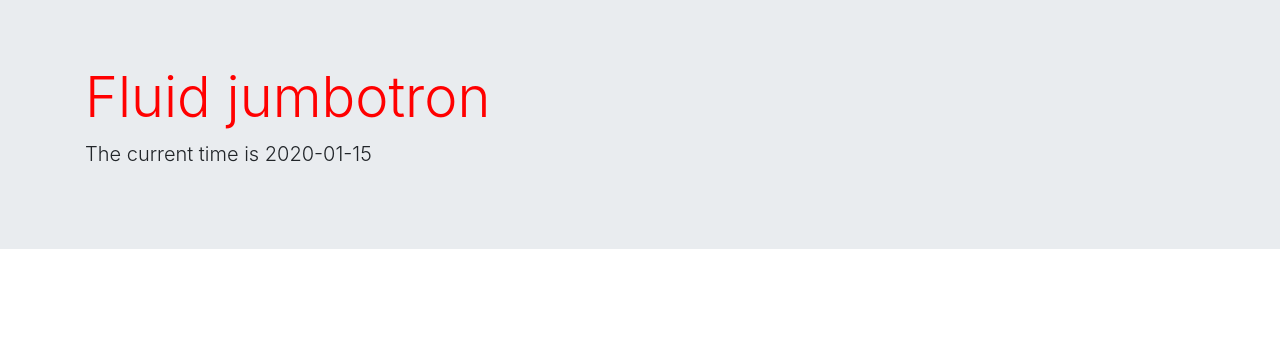
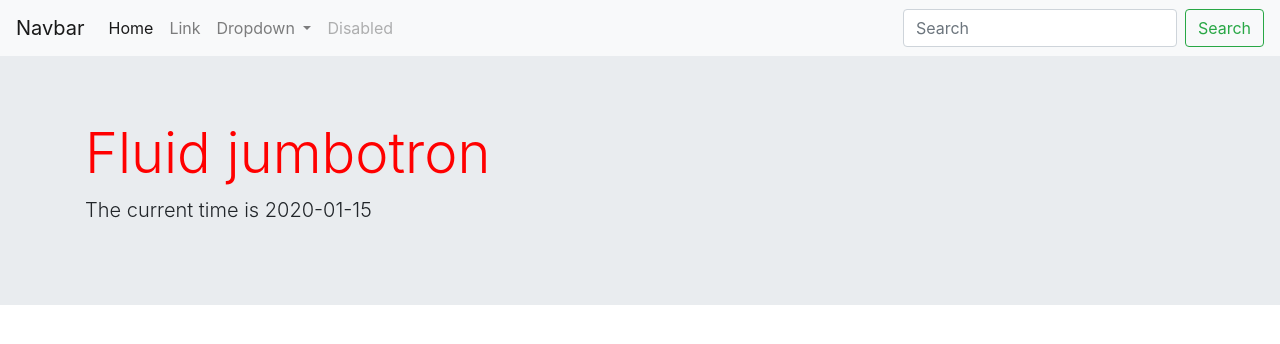
Before and after one commit to RobertNeuzil/nextpoll, a Django app: template poll/templates/poll/home.html in a window 1280 px wide. Shown: the top 344 px of the page. Run offline with Django 3.2, Linux system fonts and the light colour scheme; the template is opened without the code that fills it: most values are stand-ins (such as "Sample title", 1, 10 or a date in 2020); some libraries are stand-ins or nearby versions.

Commit message:
include tag 4 navbar

```diff
--- a/poll/templates/poll/base.html
+++ b/poll/templates/poll/base.html
@@ -17,6 +17,7 @@
       <script src="https://oss.maxcdn.com/html5shiv/3.7.3/html5shiv.min.js"></script>
       <script src="https://oss.maxcdn.com/respond/1.4.2/respond.min.js"></script>
     <![endif]-->
+  {% include 'poll/navbar.html' %}
   </head>
   <body>
   {% block content %}
--- /dev/null
+++ b/poll/templates/poll/navbar.html
@@ -0,0 +1,35 @@
+<nav class="navbar navbar-expand-lg navbar-light bg-light">
+  <a class="navbar-brand" href="#">Navbar</a>
+  <button class="navbar-toggler" type="button" data-toggle="collapse" data-target="#navbarSupportedContent" aria-controls="navbarSupportedContent" aria-expanded="false" aria-label="Toggle navigation">
+    <span class="navbar-toggler-icon"></span>
+  </button>
+
+  <div class="collapse navbar-collapse" id="navbarSupportedContent">
+    <ul class="navbar-nav mr-auto">
+      <li class="nav-item active">
+        <a class="nav-link" href="#">Home <span class="sr-only">(current)</span></a>
+      </li>
+      <li class="nav-item">
+        <a class="nav-link" href="#">Link</a>
+      </li>
+      <li class="nav-item dropdown">
+        <a class="nav-link dropdown-toggle" href="#" id="navbarDropdown" role="button" data-toggle="dropdown" aria-haspopup="true" aria-expanded="false">
+          Dropdown
+        </a>
+        <div class="dropdown-menu" aria-labelledby="navbarDropdown">
+          <a class="dropdown-item" href="#">Action</a>
+          <a class="dropdown-item" href="#">Another action</a>
+          <div class="dropdown-divider"></div>
+          <a class="dropdown-item" href="#">Something else here</a>
+        </div>
+      </li>
+      <li class="nav-item">
+        <a class="nav-link disabled" href="#">Disabled</a>
+      </li>
+    </ul>
+    <form class="form-inline my-2 my-lg-0">
+      <input class="form-control mr-sm-2" type="search" placeholder="Search" aria-label="Search">
+      <button class="btn btn-outline-success my-2 my-sm-0" type="submit">Search</button>
+    </form>
+  </div>
+</nav>
```
